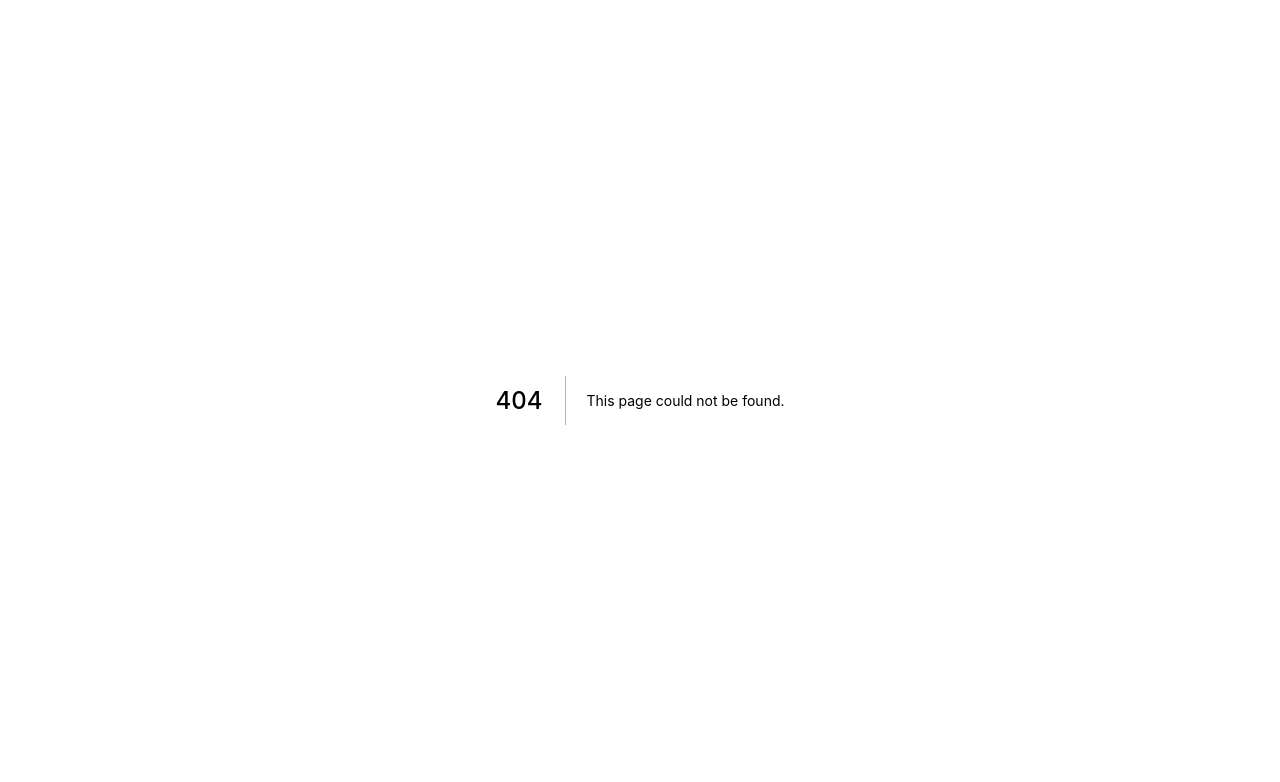
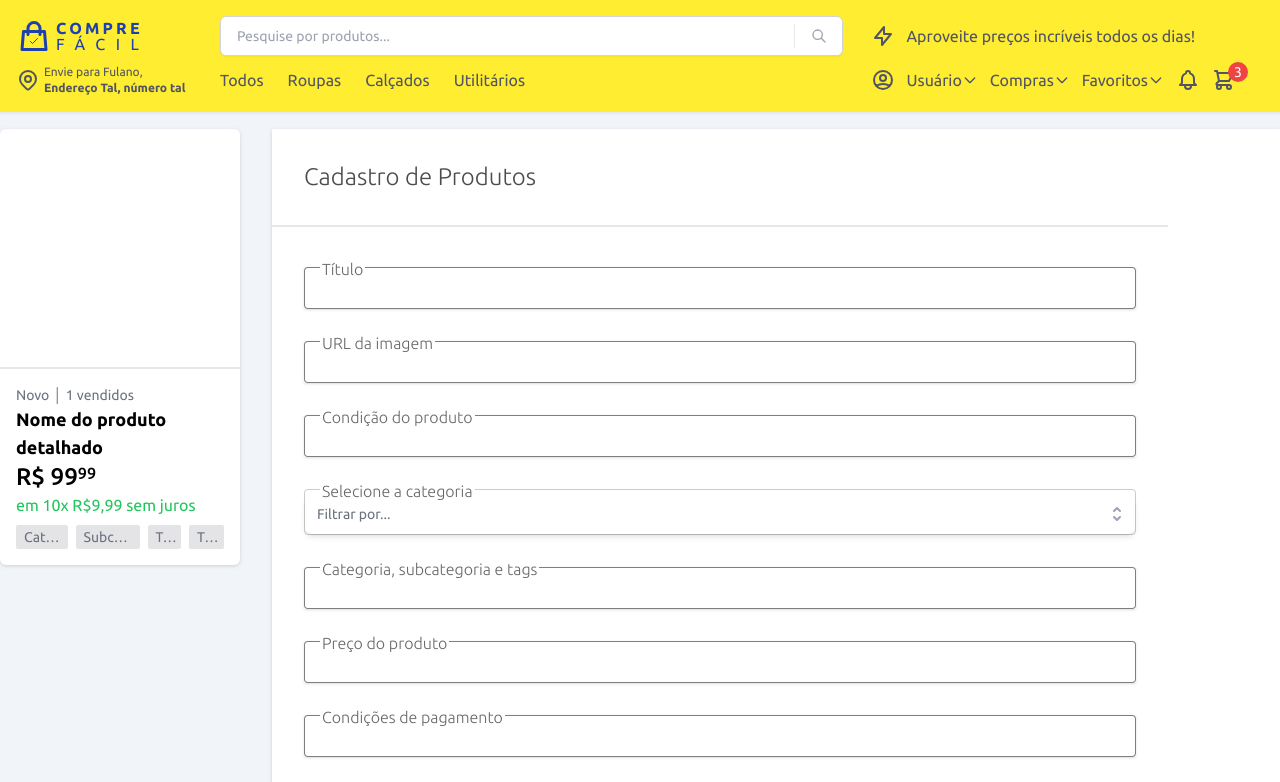
Before and after one commit to leandroepr/trainees-ecommerce-2022, a Next.js app: page /novo-produto in a window 1280 px wide. Before the commit this address had no page. Shown: the top 782 px of the page. Built offline with nearby package versions, Linux system fonts and the light colour scheme; what react-toast-notifications would draw is missing.

Commit message:
feat: create new product page

```diff
--- /dev/null
+++ b/src/components/screens/new-product/new-product-screen.tsx
@@ -0,0 +1,23 @@
+import DefaultPublicLayout from 'components/templates/public-layout/default-public-layout'
+import { Column, Container, Row } from 'components/toolkit'
+import NewProductForm from 'features/admin/components/new-product-form/new-product-form'
+import ProductDetails from 'features/admin/components/product-details/product-details'
+
+const NewProductScreen: React.FC = () => {
+  return (
+    <DefaultPublicLayout>
+      <Container>
+        <Row className='h-[40rem] w-full my-4'>
+          <Column className='w-60 drop-shadow hidden md:block'>
+            <ProductDetails />
+          </Column>
+          <Column className='m-auto md:ml-8 md:grow basis-2/3 rounded-sm bg-white h-fit drop-shadow'>
+            <NewProductForm />
+          </Column>
+        </Row>
+      </Container>
+    </DefaultPublicLayout>
+  )
+}
+
+export default NewProductScreen
--- /dev/null
+++ b/src/pages/novo-produto.tsx
@@ -0,0 +1,8 @@
+import NewProductScreen from 'components/screens/new-product/new-product-screen'
+import type { NextPage } from 'next'
+
+const ProductRoute: NextPage = () => {
+  return <NewProductScreen />
+}
+
+export default ProductRoute
```
